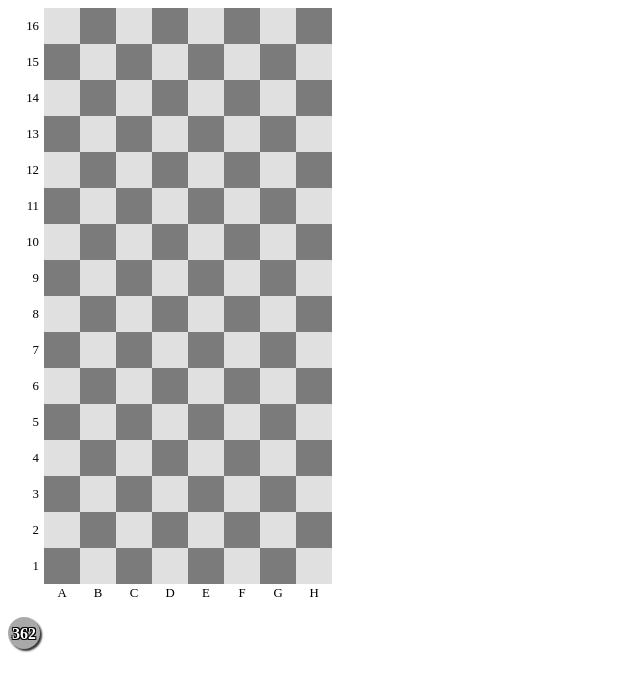
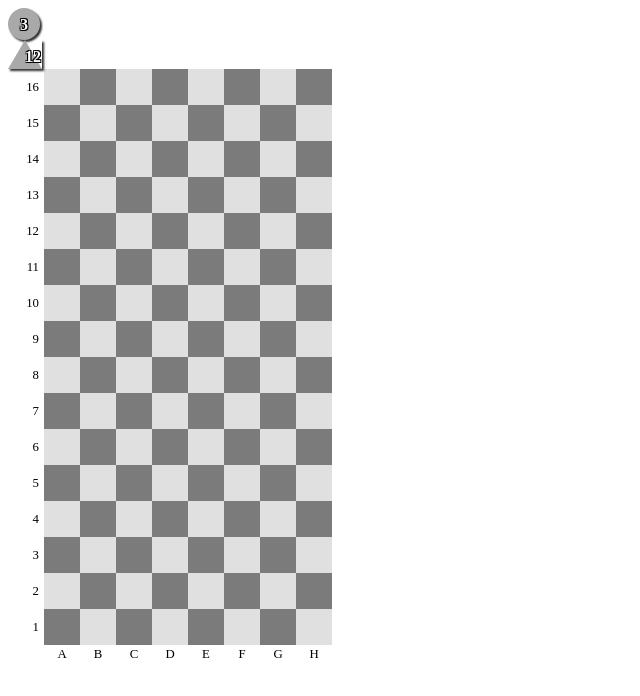
Before and after one commit to robertoloja/rithmomachy, a website: page public/index.html in a window 1280 px wide. Shown: the whole page, without its empty margins (0-640 px from the left). Drawn offline with nearby package versions, Linux system fonts and the light colour scheme; files that its build step writes are made by us from their sources; files whose address does not match are found by name.

Commit message:
Minor interface work.

```diff
--- a/public/core.js
+++ b/public/core.js
@@ -39,6 +39,7 @@
   /**
    * Piece directives.
    */
+  // TODO: add the listeners to this to make it move
   app.directive('round', () => {
     return {
       restrict: 'E',
@@ -55,18 +56,33 @@
           width: '32px',
           height: '32px',
           borderRadius: '16px',
-          textAlign: 'center',
           boxShadow: '2px 2px 2px rgba(0, 0, 0, 0.8)',
         });
       },
     };
   });
 
+  // TODO: solve the drop-shadow and text issue
   app.directive('triangle', () => {
     return {
       restrict: 'E',
       transclude: true,
+      scope: {
+        color: '=color',
+      },
       template: '<div ng-transclude></div>',
+      link: (scope, element) => {
+        element.css({
+          position: 'relative',
+          display: 'block',
+          width: '0',
+          height: '0',
+          borderStyle: 'solid',
+          borderWidth: '0 17px 29.4px 17px',
+          borderColor: 'transparent transparent darkgrey transparent',
+          boxShadow: '2px 2px 2px rgba(0, 0, 0, 0.8)',
+        });
+      },
     };
   });
 
--- a/public/gameBoard.html
+++ b/public/gameBoard.html
@@ -1,4 +1,13 @@
 <LINK REL='stylesheet' TYPE='text/css' HREF='/css/game.css'>
+
+<round id='foo' color='white' draggable='true' ondragstart='dragStart(event)'>
+    3
+</round>
+
+<triangle id='bar' color='white' draggable='true' ondragstart='dragStart(event)'>
+    12
+</triangle>
+
 <table id='game-board'>
     <tr id='16' class='boardRow'>
       <td id='16-label' class='rowLabel label'>16</td>
@@ -316,5 +325,3 @@
       <td id='h-label' class='columnLabel label'>H</td>
     </tr>
 </table>
-
-<round id='foo' color='white' draggable='true' ondragstart='dragStart(event)'>362</round>
--- a/style/game.css
+++ b/style/game.css
@@ -25,8 +25,9 @@
   background: #E0E0E0;
 }
 
-round div {
+round div, triangle div {
   padding-top: 8px;
+  text-align: center;
   color: white;
   font-weight: bold;
   text-shadow: 1px 1px 0px black,
```
